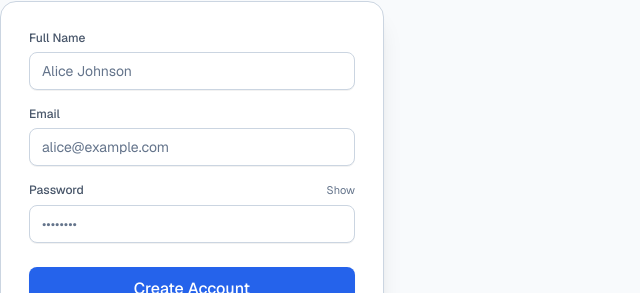
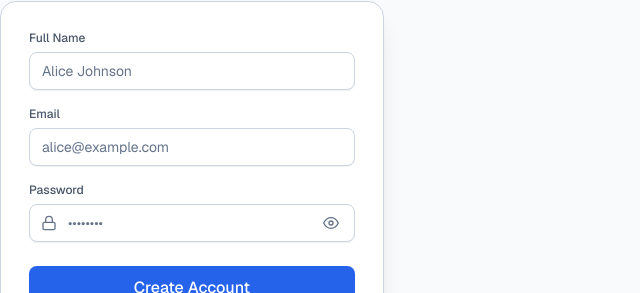
Before and after one commit to GabrielFeijo/whiteboard-frontend, a Next.js app: page /register in a window 1280 px wide. Shown: the part 145-438 px from the top of the page, without its empty margins (0-640 px from the left). Built offline with nearby package versions, Linux system fonts and the light colour scheme; no server answers.

Commit message:
feat(ui): add icon support to input component and refine password field

```diff
--- a/src/components/ui/input.tsx
+++ b/src/components/ui/input.tsx
@@ -5,10 +5,12 @@ import React from "react";
 export interface InputProps extends React.InputHTMLAttributes<HTMLInputElement> {
   error?: string;
   label?: string;
+  leftIcon?: React.ReactNode;
+  rightElement?: React.ReactNode;
 }
 
 export const Input = React.forwardRef<HTMLInputElement, InputProps>(
-  ({ className = "", error, label, id, ...props }, ref) => {
+  ({ className = "", error, label, id, leftIcon, rightElement, ...props }, ref) => {
     return (
       <div className="w-full space-y-1.5">
         {label && (
@@ -16,16 +18,30 @@ export const Input = React.forwardRef<HTMLInputElement, InputProps>(
             {label}
           </label>
         )}
+        <div className="relative flex items-center">
+          {leftIcon && (
+            <div className="absolute left-3 flex items-center pointer-events-none text-text-muted">
+              {leftIcon}
+            </div>
+          )}
           <input
             ref={ref}
             id={id}
-          className={`w-full rounded-lg border bg-surface px-3 py-2 text-sm text-text-primary placeholder:text-text-muted transition-all duration-150 outline-none focus:border-accent-primary focus:ring-2 focus:ring-accent-primary/20 disabled:cursor-not-allowed disabled:opacity-50 shadow-2xs ${
+            className={`w-full rounded-lg border bg-surface py-2 text-sm text-text-primary placeholder:text-text-muted transition-all duration-150 outline-none focus:border-accent-primary focus:ring-2 focus:ring-accent-primary/20 disabled:cursor-not-allowed disabled:opacity-50 shadow-2xs ${
+              leftIcon ? "pl-9.5 pr-3" : "px-3"
+            } ${rightElement ? "pr-10" : ""} ${
               error
                 ? "border-red-500 focus:border-red-500 focus:ring-red-500/20"
                 : "border-border-strong hover:border-text-secondary/50"
             } ${className}`}
             {...props}
           />
+          {rightElement && (
+            <div className="absolute right-2.5 flex items-center">
+              {rightElement}
+            </div>
+          )}
+        </div>
         {error && <p className="text-xs text-red-500">{error}</p>}
       </div>
     );
--- a/src/features/auth/components/password-field.tsx
+++ b/src/features/auth/components/password-field.tsx
@@ -8,15 +8,16 @@ export interface PasswordFieldProps
   id: string;
   label: string;
   error?: string;
+  hint?: string;
 }
 
 export const PasswordField = forwardRef<HTMLInputElement, PasswordFieldProps>(
-  function PasswordField({ id, label, error, className = "", ...props }, ref) {
+  function PasswordField({ id, label, error, hint, className = "", ...props }, ref) {
     const { t } = useI18n();
     const [showPassword, setShowPassword] = useState(false);
 
     return (
-      <div className="space-y-1.5 relative">
+      <div className="w-full space-y-1.5">
         <div className="flex items-center justify-between">
           <label
             htmlFor={id}
@@ -24,28 +25,97 @@ export const PasswordField = forwardRef<HTMLInputElement, PasswordFieldProps>(
           >
             {label}
           </label>
-          <button
-            type="button"
-            onClick={() => setShowPassword((prev) => !prev)}
-            className="text-[11px] text-text-muted hover:text-text-primary transition-colors"
+          {hint && !error && (
+            <span className="text-[11px] text-text-muted">{hint}</span>
+          )}
+        </div>
+
+        <div className="relative flex items-center">
+          <div className="absolute left-3 flex items-center pointer-events-none text-text-muted">
+            <svg
+              className="h-4 w-4"
+              viewBox="0 0 24 24"
+              fill="none"
+              stroke="currentColor"
+              strokeWidth="2"
+              strokeLinecap="round"
+              strokeLinejoin="round"
+              aria-hidden="true"
             >
-            {showPassword ? t("auth.fields.hidePassword") : t("auth.fields.showPassword")}
-          </button>
+              <rect x="3" y="11" width="18" height="11" rx="2" ry="2" />
+              <path d="M7 11V7a5 5 0 0 1 10 0v4" />
+            </svg>
           </div>
+
           <input
             ref={ref}
             id={id}
             type={showPassword ? "text" : "password"}
             placeholder="••••••••"
-          className={`w-full rounded-lg border bg-surface px-3 py-2 text-sm text-text-primary placeholder:text-text-muted transition-all duration-150 outline-none focus:border-accent-primary focus:ring-2 focus:ring-accent-primary/20 shadow-2xs ${
+            className={`w-full rounded-lg border bg-surface py-2 pl-9.5 pr-10 text-sm text-text-primary placeholder:text-text-muted transition-all duration-150 outline-none focus:border-accent-primary focus:ring-2 focus:ring-accent-primary/20 shadow-2xs ${
               error
                 ? "border-red-500 focus:border-red-500 focus:ring-red-500/20"
                 : "border-border-strong hover:border-text-secondary/50"
             } ${className}`}
             {...props}
           />
-        {error && <p className="text-xs text-red-500">{error}</p>}
+
+          <button
+            type="button"
+            onClick={() => setShowPassword((prev) => !prev)}
+            title={showPassword ? t("auth.fields.hidePassword") : t("auth.fields.showPassword")}
+            aria-label={showPassword ? t("auth.fields.hidePassword") : t("auth.fields.showPassword")}
+            className="absolute right-2.5 flex h-7 w-7 items-center justify-center rounded-md text-text-muted hover:text-text-primary hover:bg-surface-hover transition-colors"
+          >
+            {showPassword ? (
+              <svg
+                className="h-4 w-4"
+                viewBox="0 0 24 24"
+                fill="none"
+                stroke="currentColor"
+                strokeWidth="2"
+                strokeLinecap="round"
+                strokeLinejoin="round"
+              >
+                <path d="M17.94 17.94A10.07 10.07 0 0 1 12 20c-7 0-11-8-11-8a18.45 18.45 0 0 1 5.06-5.94M9.9 4.24A9.12 9.12 0 0 1 12 4c7 0 11 8 11 8a18.5 18.5 0 0 1-2.16 3.19m-6.72-1.07a3 3 0 1 1-4.24-4.24" />
+                <line x1="1" y1="1" x2="23" y2="23" />
+              </svg>
+            ) : (
+              <svg
+                className="h-4 w-4"
+                viewBox="0 0 24 24"
+                fill="none"
+                stroke="currentColor"
+                strokeWidth="2"
+                strokeLinecap="round"
+                strokeLinejoin="round"
+              >
+                <path d="M1 12s4-8 11-8 11 8 11 8-4 8-11 8-11-8-11-8z" />
+                <circle cx="12" cy="12" r="3" />
+              </svg>
+            )}
+          </button>
+        </div>
+
+        {error && (
+          <p className="flex items-center gap-1 text-xs text-red-500">
+            <svg
+              className="h-3.5 w-3.5 shrink-0"
+              viewBox="0 0 24 24"
+              fill="none"
+              stroke="currentColor"
+              strokeWidth="2"
+            >
+              <circle cx="12" cy="12" r="10" />
+              <line x1="12" y1="8" x2="12" y2="12" />
+              <line x1="12" y1="16" x2="12.01" y2="16" />
+            </svg>
+            <span>{error}</span>
+          </p>
+        )}
       </div>
     );
   },
 );
+
+PasswordField.displayName = "PasswordField";
```
Lines whose indentation alone changed are shown as unchanged.
